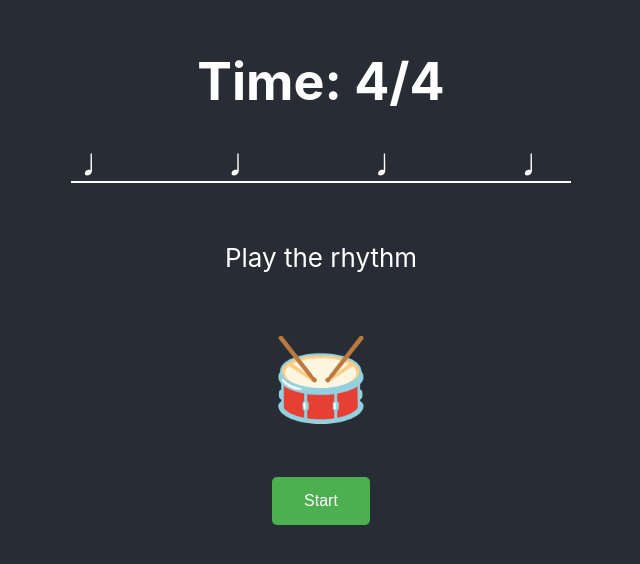
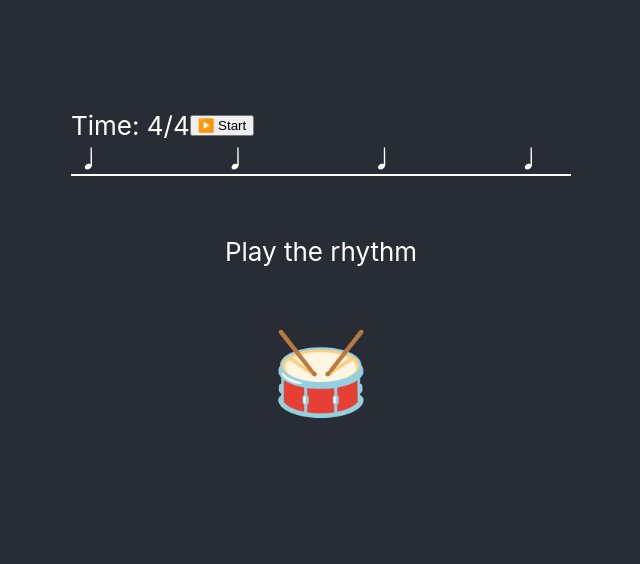
Before and after one commit to ehoover3/music-theory-drum, a React (Create React App) app: page / in a window 1280 px wide. Shown: the part 120-684 px from the top of the page, without its empty margins (319-959 px from the left). Built offline with nearby package versions, Linux system fonts and the light colour scheme.

Commit message:
clean up unused css

```diff
--- a/src/App.css
+++ b/src/App.css
@@ -1,7 +1,4 @@
 /* App.css */
-.App {
-  text-align: center;
-}
 
 .App-header {
   background-color: #282c34;
@@ -54,48 +51,3 @@
   margin: 30px 0;
   user-select: none;
 }
-
-.drum:active,
-.drum.tapped {
-  transform: scale(0.9);
-}
-
-.drum.active {
-  animation: pulse 1s infinite alternate;
-}
-
-.count-display {
-  font-size: 48px;
-  font-weight: bold;
-  margin-bottom: 10px;
-  min-height: 60px;
-}
-
-@keyframes pulse {
-  0% {
-    transform: scale(1);
-  }
-
-  100% {
-    transform: scale(1.05);
-  }
-}
-
-.start-button {
-  background-color: #4CAF50;
-  border: none;
-  color: white;
-  padding: 15px 32px;
-  text-align: center;
-  text-decoration: none;
-  display: inline-block;
-  font-size: 16px;
-  margin: 20px 0;
-  cursor: pointer;
-  border-radius: 5px;
-}
-
-.feedback {
-  margin-top: 20px;
-  font-weight: bold;
-}
--- a/src/App.js
+++ b/src/App.js
@@ -1,11 +1,12 @@
 // App.js
 import React, { useState, useEffect, useRef } from "react";
 import "./App.css";
-import drumSound from "./drum.m4a"; // You'll need to add this file to your project
+import drumSound from "./drum.m4a";
 import TimeSignature from "./components/TimeSignature";
 import MusicStaff from "./components/MusicStaff";
 import Instructions from "./components/Instructions";
 import MusicInstrument from "./components/MusicInstrument";
+import StartPauseButton from "./components/StartPauseButton"; // Import the new component
 
 function App() {
   const [taps, setTaps] = useState([]);
@@ -14,28 +15,18 @@ function App() {
   const [startTime, setStartTime] = useState(0);
   const audioRef = useRef(new Audio(drumSound));
 
-  // Create audio elements for counting
-  const countRefs = useRef([
-    new Audio("/count1.m4a"), //
-    new Audio("/count2.m4a"),
-    new Audio("/count3.m4a"),
-    new Audio("/count4.m4a"),
-  ]);
+  const countRefs = useRef([new Audio("/count1.m4a"), new Audio("/count2.m4a"), new Audio("/count3.m4a"), new Audio("/count4.m4a")]);
 
-  // The expected rhythm - four quarter notes evenly spaced
-  const expectedRhythm = [0, 1000, 2000, 3000]; // Assuming 1000ms = 1 beat at 60 BPM
-  const beatInterval = 1000; // 1000ms = 60 BPM
+  const expectedRhythm = [0, 1000, 2000, 3000];
+  const beatInterval = 1000;
 
-  // Set up metronome
   useEffect(() => {
     let intervalId;
 
     if (isPlaying) {
-      // Start immediately with count 1
       countRefs.current[0].play();
       setCount(1);
 
-      // Set up metronome interval
       intervalId = setInterval(() => {
         setCount((prevCount) => {
           const newCount = (prevCount % 4) + 1;
@@ -53,15 +44,12 @@ function App() {
   const handleDrumTap = () => {
     if (!isPlaying) return;
 
-    // Play drum sound
     audioRef.current.currentTime = 0;
     audioRef.current.play();
 
-    // Record tap time relative to start
     const currentTime = Date.now() - startTime;
     setTaps((prevTaps) => [...prevTaps, currentTime]);
 
-    // If we have 4 taps, check the rhythm
     if (taps.length === 3) {
       setTimeout(() => {
         checkRhythm();
@@ -77,9 +65,11 @@ function App() {
     setStartTime(Date.now());
   };
 
+  const pauseGame = () => {
+    setIsPlaying(false);
+  };
+
   const checkRhythm = () => {
-    // Simple algorithm to check if taps match expected rhythm
-    // Allow for some margin of error (e.g., 200ms)
     const ErrorMargin = 200;
     let correct = true;
 
@@ -91,7 +81,6 @@ function App() {
     }
   };
 
-  // For text-to-speech fallback if audio files aren't available
   const speakCount = (num) => {
     if ("speechSynthesis" in window) {
       const utterance = new SpeechSynthesisUtterance(num.toString());
@@ -100,7 +89,6 @@ function App() {
     }
   };
 
-  // Handle loading errors for count audio files
   useEffect(() => {
     countRefs.current.forEach((audio, index) => {
       audio.onerror = () => {
@@ -115,17 +103,13 @@ function App() {
   return (
     <div className='App'>
       <header className='App-header'>
-        <TimeSignature />
+        <div style={{ display: "flex", alignItems: "center", width: "80%", maxWidth: "500px" }}>
+          <TimeSignature />
+          <StartPauseButton isPlaying={isPlaying} startGame={startGame} pauseGame={pauseGame} />
+        </div>
         <MusicStaff count={count} />
         <Instructions />
-
         <MusicInstrument isPlaying={isPlaying} handleDrumTap={handleDrumTap} />
-
-        {!isPlaying && (
-          <button className='start-button' onClick={startGame}>
-            Start
-          </button>
-        )}
       </header>
     </div>
   );
--- /dev/null
+++ b/src/components/StartPauseButton.js
@@ -0,0 +1,20 @@
+// src/components/StartPauseButton.js
+import React from "react";
+
+const StartPauseButton = ({ isPlaying, startGame, pauseGame }) => {
+  return (
+    <>
+      {!isPlaying ? (
+        <button className='start-button' onClick={startGame}>
+          ▶️ Start
+        </button>
+      ) : (
+        <button className='pause-button' onClick={pauseGame}>
+          ⏸️ Pause
+        </button>
+      )}
+    </>
+  );
+};
+
+export default StartPauseButton;
--- a/src/components/TimeSignature.js
+++ b/src/components/TimeSignature.js
@@ -1,7 +1,7 @@
 import React from "react";
 
 function TimeSignature() {
-  return <h1>Time: 4/4</h1>;
+  return <div>Time: 4/4</div>;
 }
 
 export default TimeSignature;
```
